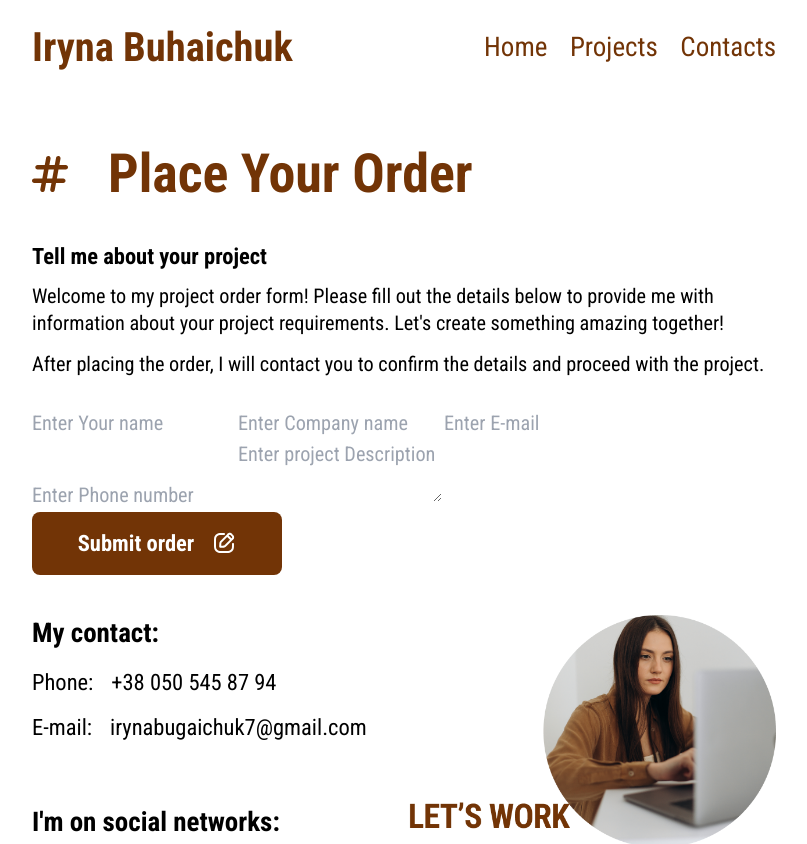
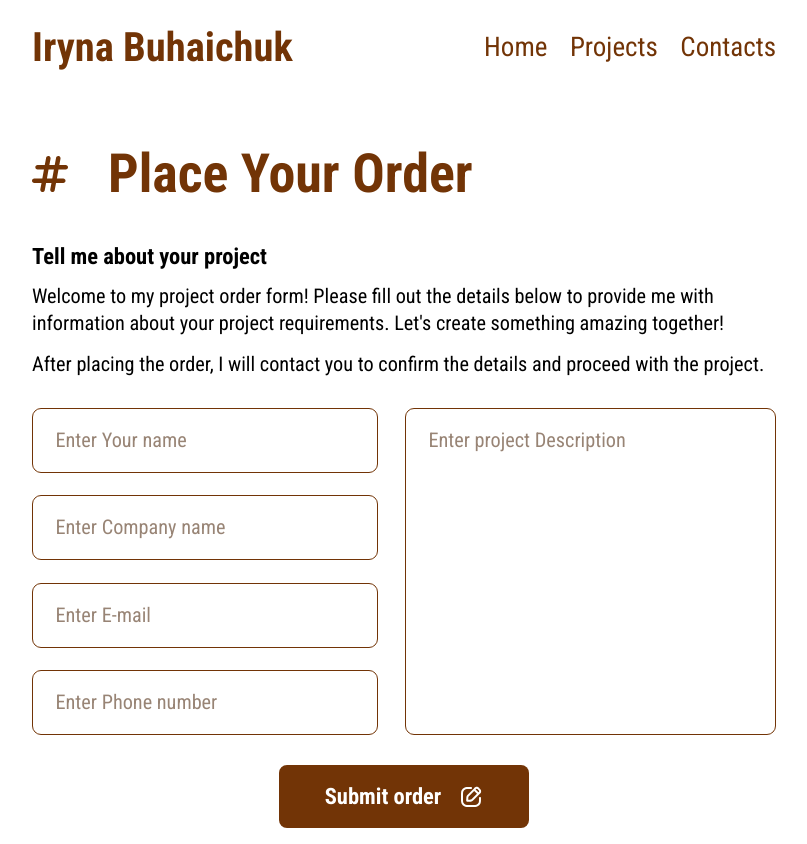
Before and after one commit to Ira-Bughaichuk/portfolio, a Next.js app: page /contacts in a window 1280 px wide. Shown: the top 844 px of the page, without its empty margins (236-1043 px from the left). Built offline with nearby package versions, Linux system fonts and the light colour scheme; a web font is replaced by a local one.

Commit message:
add style to contact page

```diff
--- /dev/null
+++ b/src/components/FormContact/FormContact.module.css
@@ -0,0 +1,13 @@
+.input_item{
+    @apply block w-full  outline-none bg-transparent border-[1px] border-solid rounded-lg
+     border-color-accent-primary py-4 px-5
+     placeholder:text-[14px] placeholder:leading-[21px] placeholder:text-color-accent-secondary placeholder:mm:text-lg placeholder:mm:leading-[27px] font-normal not-italic
+     font-condensed text-[14px] leading-[21px] text-color-primary mm:text-lg mm:leading-[27px];
+}
+
+.textarea_item{
+    @apply resize-none block w-full xl:w-[648px] outline-none bg-transparent border-[1px] border-solid rounded-lg
+    border-color-accent-primary py-4 px-5
+    placeholder:text-[14px] placeholder:leading-[21px] placeholder:text-color-accent-secondary placeholder:mm:text-lg placeholder:mm:leading-[27px] font-normal not-italic
+    font-condensed text-[14px] leading-[21px] text-color-primary mm:text-lg mm:leading-[27px];
+}
--- a/src/components/FormContact/FormContact.tsx
+++ b/src/components/FormContact/FormContact.tsx
@@ -2,6 +2,7 @@
 // import { sendEmail }   from '../../app/api/send/route';
 import Square from '../../../public/icons/square.svg';
 import BtnPrimary from '../BtnPrimary/BtnPrimary';
+import s from './FormContact.module.css';
 
 export default function FormContact() {
   // const sendData = async (formData)=>{
@@ -13,13 +14,18 @@ export default function FormContact() {
     console.log('click');
 
   }
+
   return (
-    <form>
-      <input name="name" type="text" required placeholder="Enter Your name" />
-      <input name="company" type="text" required placeholder="Enter Company name" />
-      <input name="email" type="email" required placeholder="Enter E-mail" />
-      <input name="phone" type="number" required placeholder="Enter Phone number" />
-      <textarea name="description" required placeholder="Enter project Description"></textarea>
+    <form className='flex flex-col items-center gap-5 mm:gap-[30px] xl:gap-[40px]'>
+      <div className='w-full flex flex-col mm:flex-row gap-5 mm:gap-6 xl:gap-0 xl:justify-between'>
+        <div className='w-full xl:w-4/12 flex flex-col gap-5'>
+          <input className={s.input_item} name="name" type="text" required placeholder="Enter Your name" />
+          <input className={s.input_item} name="company" type="text" required placeholder="Enter Company name" />
+          <input className={s.input_item} name="email" type="email" required placeholder="Enter E-mail" />
+          <input className={s.input_item} name="phone" type="number" required placeholder="Enter Phone number" />
+        </div>
+        <textarea className={s.textarea_item} name="description" required placeholder="Enter project Description"></textarea>
+      </div>
       <BtnPrimary title={'Submit order'}  typeBtn={'submit'} onClick={handleSubmit}><Square width={24} height={24} /></BtnPrimary>
     </form>
   );
--- /dev/null
+++ b/src/components/FormInput/FormInput.tsx
@@ -0,0 +1,7 @@
+import React from 'react'
+
+export default function FormInput() {
+  return (
+        <input name="name" type="text" required placeholder="Enter Your name" />
+  )
+}
```
